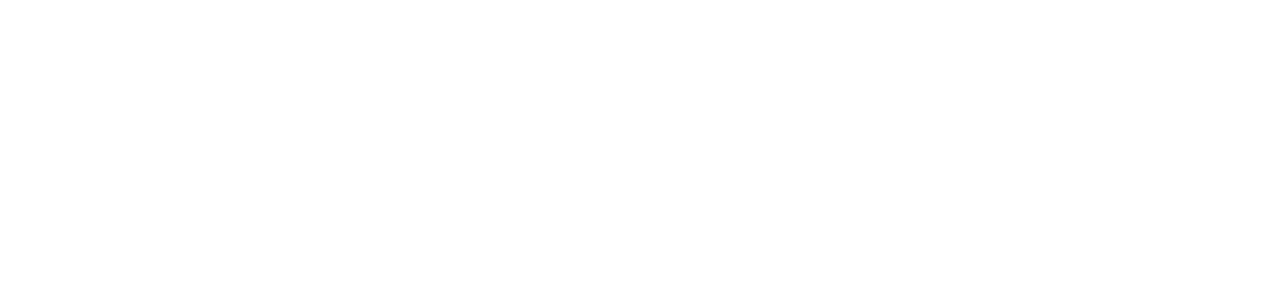
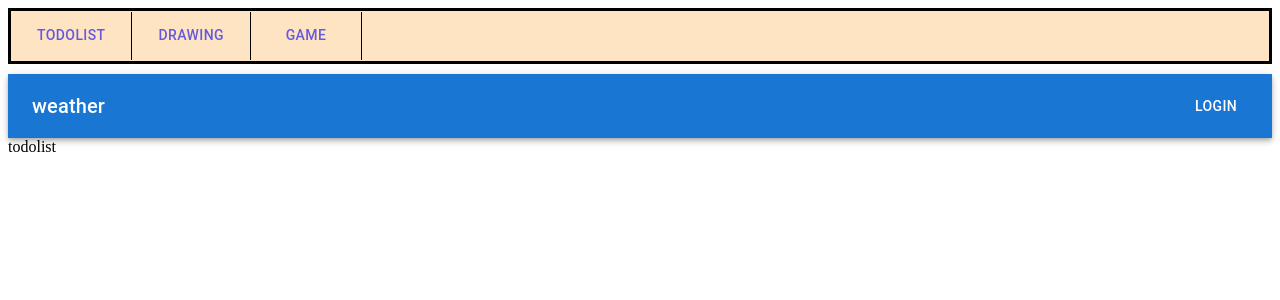
Before and after one commit to fkrhkd507/react_todoList, a React (Create React App) app: page /todo in a window 1280 px wide. Shown: the top 300 px of the page. Built offline with nearby package versions, Linux system fonts and the light colour scheme.

Commit message:
router, todolist layout add

```diff
--- a/package.json
+++ b/package.json
@@ -3,11 +3,17 @@
   "version": "0.1.0",
   "private": true,
   "dependencies": {
+    "@emotion/react": "^11.7.0",
+    "@emotion/styled": "^11.6.0",
+    "@material-ui/core": "^4.12.3",
+    "@mui/icons-material": "^5.2.0",
+    "@mui/material": "^5.2.2",
     "@testing-library/jest-dom": "^5.15.1",
     "@testing-library/react": "^11.2.7",
     "@testing-library/user-event": "^12.8.3",
     "react": "^17.0.2",
     "react-dom": "^17.0.2",
+    "react-router-dom": "^5.2.0",
     "react-scripts": "4.0.3",
     "web-vitals": "^1.1.2"
   },
--- a/src/App.js
+++ b/src/App.js
@@ -1,9 +1,16 @@
+import React from "react";
+import Todolist from "./router/Todolist";
+import Navber from "./router/Navber";
+import { BrowserRouter, Route, Link, Switch } from "react-router-dom";
 
 function App() {
   return (
-    <div className="App">
-
-    </div>
+      <BrowserRouter>
+        <Navber />
+        <Switch>
+          <Route path="/todo" component={ Todolist }/>
+        </Switch>
+      </BrowserRouter>
   );
 }
 
--- /dev/null
+++ b/src/components/Todolist/Todolist.css
@@ -0,0 +1,8 @@
+.wrap {
+    height: 87vh;
+    margin-top: 10px;
+}
+
+.todolist_wrap{
+    height: 100%;
+}
--- /dev/null
+++ b/src/router/Navber.js
@@ -0,0 +1,45 @@
+import * as React from 'react';
+import { Link } from 'react-router-dom';
+import Tabs from '@mui/material/Tabs';
+import Tab from '@mui/material/Tab';
+import Box from '@mui/material/Box';
+
+function Navber(){
+
+    const [value, setValue] = React.useState(0);
+    const handleChange = (event, newValue) => {
+        setValue(newValue);
+    };
+
+    const a_Style = {
+        padding: "0 10px",
+        borderRight: "1px solid black"
+    }
+
+    const wrap_Style = {
+        height: "50px",
+        background: "bisque",
+        display: "flex",
+        alignItems: "center",
+        border: "3px solid black"
+    }
+
+    return(
+        <Box className="navber_wrap" style={wrap_Style}>
+        <Tabs
+            onChange={handleChange}
+            value={value}
+            aria-label="Tabs where selection follows focus"
+            selectionFollowsFocus
+        />
+
+        <Link to="/todo" style={a_Style}><Tab label="Todolist"></Tab></Link>
+        <Link to="/drawing" style={a_Style}><Tab label="drawing"></Tab></Link>
+        <Link to="/Game" style={a_Style}><Tab label="Game"></Tab></Link>
+
+        </Box>
+    );
+}
+
+
+export default Navber;
--- /dev/null
+++ b/src/router/Todolist.js
@@ -0,0 +1,41 @@
+import * as React from 'react';
+import "../components/Todolist/Todolist.css";
+
+import AppBar from '@mui/material/AppBar';
+import Box from '@mui/material/Box';
+import Toolbar from '@mui/material/Toolbar';
+import Typography from '@mui/material/Typography';
+import Button from '@mui/material/Button';
+import IconButton from '@mui/material/IconButton';
+import MenuIcon from '@mui/icons-material/Menu';
+
+function Todolist(){
+    // let [count, count_change] = useState(1);
+
+    return(
+        <div className="wrap">
+            <div className="todolist_wrap">
+
+                <div className="weather_wrap">
+                    <Box sx={{ flexGrow: 1 }}>
+                        <AppBar position="static">
+                            <Toolbar>
+                                <Typography variant="h6" component="div" sx={{ flexGrow: 1 }}>
+                                    <div className="weather">weather</div>
+                                </Typography>
+                                <Button color="inherit">Login</Button>
+                            </Toolbar>
+                        </AppBar>
+                    </Box>
+                </div>
+
+                <div className="todo_list">
+                    todolist
+                </div>
+            </div>
+        </div>
+    );
+}
+
+
+export default Todolist;
```
Also changed, not shown: src/router/Footer.js (added), 1 other file (tests, documents, lock files or other folders).
